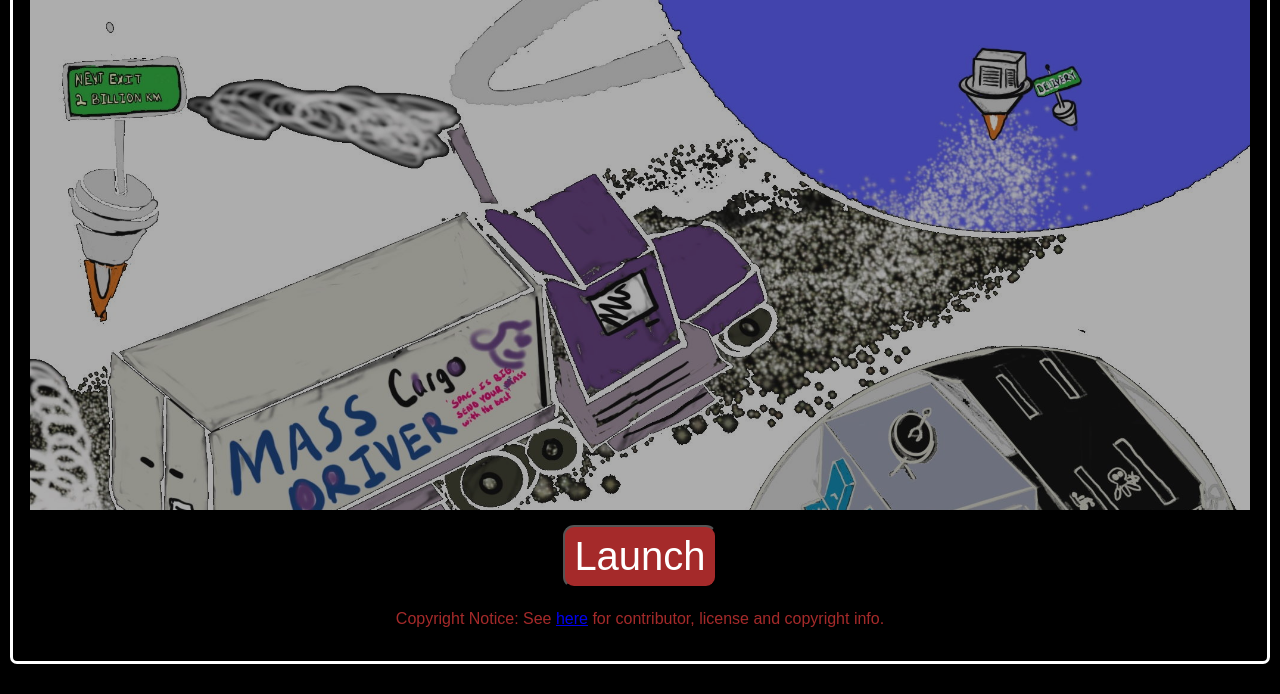
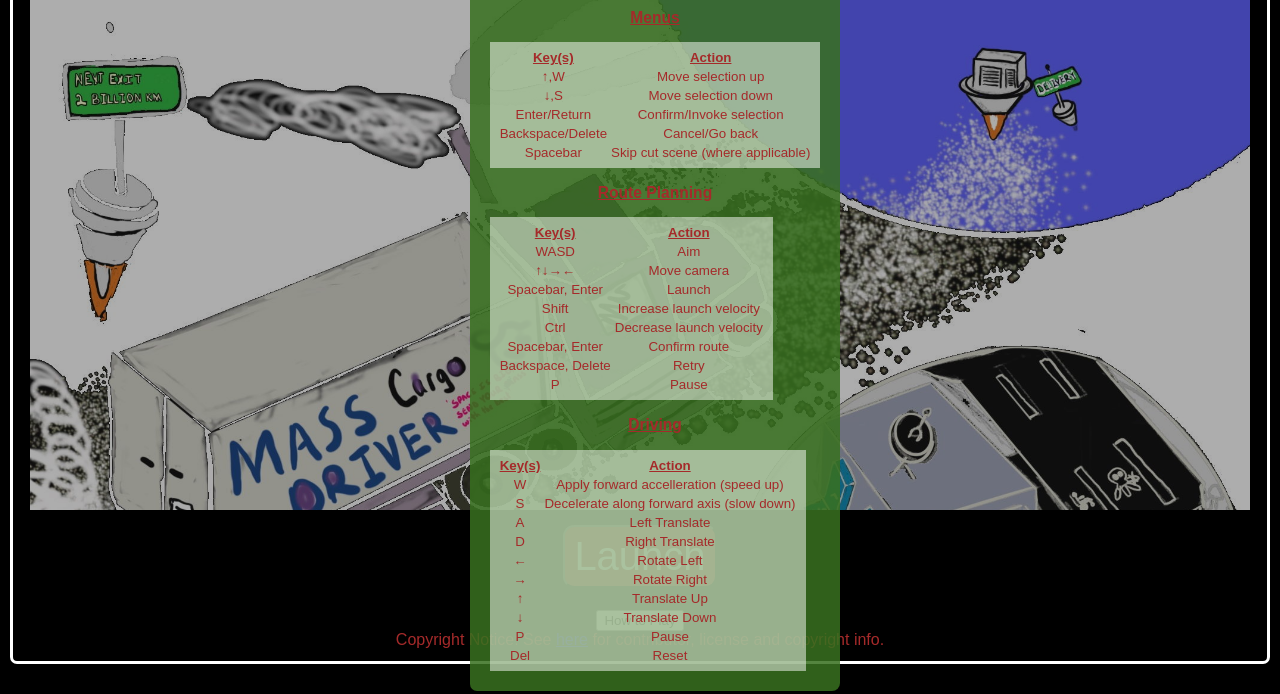
Before and after one commit to jelster/space-truckers, a website: page public/index.html in a window 1280 px wide. Shown: the part 106-800 px from the top of the page. Drawn offline with Linux system fonts and the light colour scheme.

Commit message:
Add basic HTML "how to play" display

```diff
--- a/public/assets/index.css
+++ b/public/assets/index.css
@@ -80,3 +80,41 @@
     font-size: 4.5vh;
     margin-top: 0;
   }
+
+  #howToPlayContainer {
+    width: 100%;
+    height: 100%;
+    display: flex;
+    flex-direction: column;
+    justify-content: center;
+    align-items: center;
+    position: absolute;
+    z-index: 1000;
+    top: 1%;
+    left: 0;
+    overflow: scroll;
+    padding: 15px;
+  }
+
+  #howToPlayContainer h2, #howToPlayContainer h3, th {
+      text-decoration: underline;
+      text-align: center;
+  }
+
+  #howToPlayContainer div {
+    background-color:rgba(56, 112, 32, 0.86);
+    padding: 20px;
+    margin: 20px;
+    font-size: smaller;
+    border-radius: 8px 7px;
+    display: block;
+  }
+
+  #howToPlayContainer table {
+    background-color:rgba(255, 255, 255, 0.5);
+    padding: 5px 7px;
+  }
+
+  .hidden {
+    display: none;
+  }
--- a/public/index.html
+++ b/public/index.html
@@ -11,11 +11,11 @@
     if ('serviceWorker' in navigator) {
       window.addEventListener('load', () => {
         navigator.serviceWorker.register('service-worker.js')
-        .then(registration => {
-          console.log('SW registered: ', registration);
-        }).catch(registrationError => {
-          console.log('SW registration failed: ', registrationError);
-        });
+          .then(registration => {
+            console.log('SW registered: ', registration);
+          }).catch(registrationError => {
+            console.log('SW registration failed: ', registrationError);
+          });
       });
     }
   </script>
@@ -29,11 +29,145 @@
       </div>
       <div id="ctaRow">
         <button id="btnLaunch">Launch</button>
+
       </div>
       <div id="footer">
+        <div><button id="btnHowToPlay">How to Play</button></div>
         Copyright Notice: See <a href="https://github.com/jelster/space-truckers/">here</a> for contributor, license and
         copyright
         info.
+      </div>
+    </div>
+    <div id="howToPlayContainer">
+      <div id="howToPlay" class="hidden">
+        <h1>How to Play</h1>
+        <h3>Menus</h3>
+        <table>
+          <thead>
+            <tr>
+              <th>Key(s)</th>
+              <th>Action</th>
+            </tr>
+          </thead>
+          <tbody>
+            <tr>
+              <td><kbd>↑,W</kbd></td>
+              <td>Move selection up</td>
+            </tr>
+            <tr>
+              <td><kbd>↓,S</kbd></td>
+              <td>Move selection down</td>
+            </tr>
+            <tr>
+              <td><kbd>Enter</kbd>/<kbd>Return</kbd></td>
+              <td>Confirm/Invoke selection</td>
+            </tr>
+            <tr>
+              <td><kbd>Backspace</kbd>/<kbd>Delete</kbd></td>
+              <td>Cancel/Go back</td>
+            </tr>
+            <tr>
+              <td><kbd>Spacebar</kbd></td>
+              <td>Skip cut scene (where applicable)</td>
+            </tr>
+          </tbody>
+        </table>
+        <h3 dir="auto">
+          Route Planning</h3>
+        <table>
+          <thead>
+            <tr>
+              <th>Key(s)</th>
+              <th>Action</th>
+            </tr>
+          </thead>
+          <tbody>
+            <tr>
+              <td><kbd>W</kbd><kbd>A</kbd><kbd>S</kbd><kbd>D</kbd></td>
+              <td>Aim</td>
+            </tr>
+            <tr>
+              <td><kbd>↑</kbd><kbd>↓</kbd><kbd>→</kbd><kbd>←</kbd></td>
+              <td>Move camera</td>
+            </tr>
+            <tr>
+              <td><kbd>Spacebar</kbd>, <kbd>Enter</kbd></td>
+              <td>Launch</td>
+            </tr>
+            <tr>
+              <td><kbd>Shift</kbd></td>
+              <td>Increase launch velocity</td>
+            </tr>
+            <tr>
+              <td><kbd>Ctrl</kbd></td>
+              <td>Decrease launch velocity</td>
+            </tr>
+            <tr>
+              <td><kbd>Spacebar</kbd>, <kbd>Enter</kbd></td>
+              <td>Confirm route</td>
+            </tr>
+            <tr>
+              <td><kbd>Backspace</kbd>, <kbd>Delete</kbd></td>
+              <td>Retry</td>
+            </tr>
+            <tr>
+              <td><kbd>P</kbd></td>
+              <td>Pause</td>
+            </tr>
+          </tbody>
+        </table>
+        <h3 dir="auto">
+          Driving</h3>
+        <table>
+          <thead>
+            <tr>
+              <th>Key(s)</th>
+              <th>Action</th>
+            </tr>
+          </thead>
+          <tbody>
+            <tr>
+              <td><kbd>W</kbd></td>
+              <td>Apply forward accelleration (speed up)</td>
+            </tr>
+            <tr>
+              <td><kbd>S</kbd></td>
+              <td>Decelerate along forward axis (slow down)</td>
+            </tr>
+            <tr>
+              <td><kbd>A</kbd></td>
+              <td>Left Translate</td>
+            </tr>
+            <tr>
+              <td><kbd>D</kbd></td>
+              <td>Right Translate</td>
+            </tr>
+            <tr>
+              <td><kbd>←</kbd></td>
+              <td>Rotate Left</td>
+            </tr>
+            <tr>
+              <td><kbd>→</kbd></td>
+              <td>Rotate Right</td>
+            </tr>
+            <tr>
+              <td><kbd>↑</kbd></td>
+              <td>Translate Up</td>
+            </tr>
+            <tr>
+              <td><kbd>↓</kbd></td>
+              <td>Translate Down</td>
+            </tr>
+            <tr>
+              <td><kbd>P</kbd></td>
+              <td>Pause</td>
+            </tr>
+            <tr>
+              <td><kbd>Del</kbd></td>
+              <td>Reset</td>
+            </tr>
+          </tbody>
+        </table>
       </div>
     </div>
   </div>
```
Also changed, not shown: src/index.js (+9 -0 lines).
